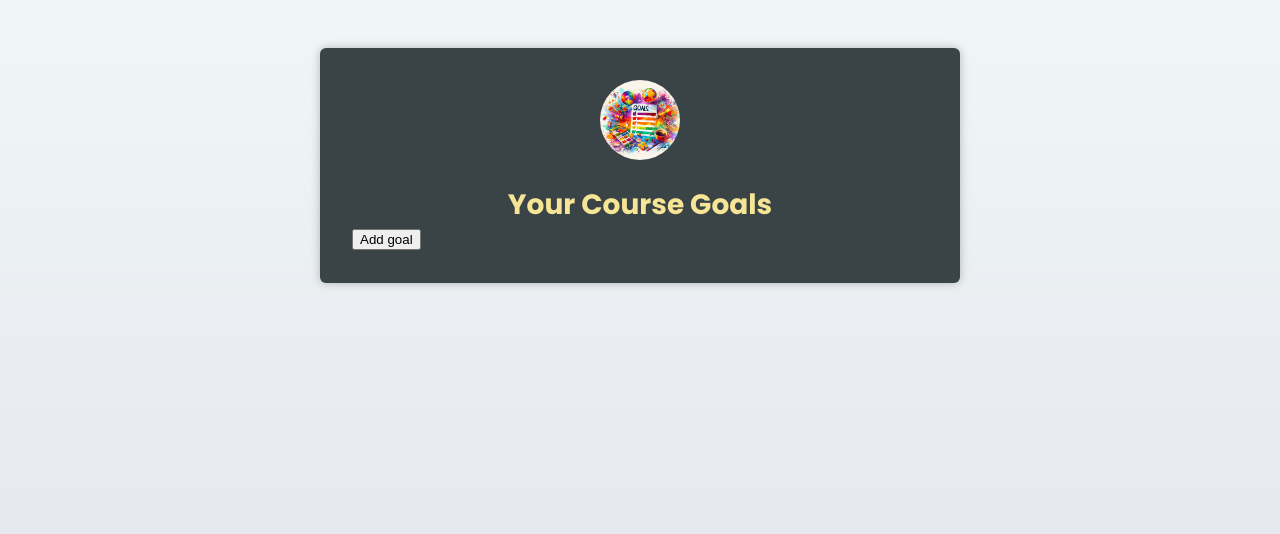
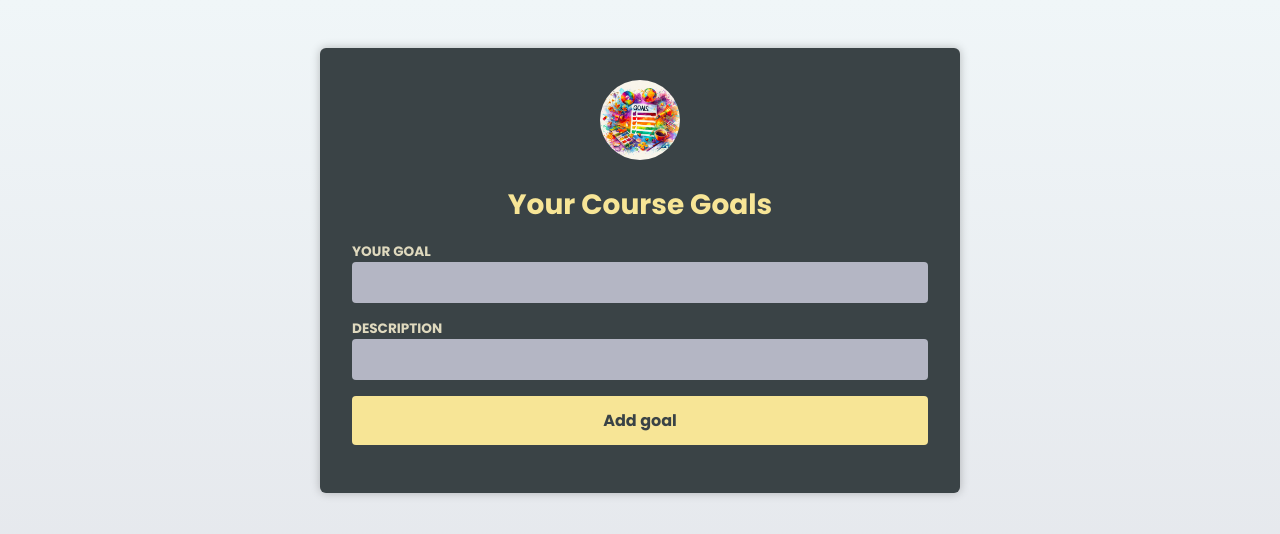
Before and after one commit to sigma390/React-With-Ts, a React (Vite) app in the folder 03 React Essentials/01 Starting Project/: page / in a window 1280 px wide. Shown: the top 534 px of the page. Built offline with nearby package versions, Linux system fonts and the light colour scheme.

Commit message:
added Newgoal Component

```diff
--- a/03 React Essentials/01 Starting Project/src/App.tsx
+++ b/03 React Essentials/01 Starting Project/src/App.tsx
@@ -4,6 +4,7 @@ import goalsImg from './assets/goals.jpg'
 import  {CourseGoal } from './components/CourseGoal';
 import { useState } from "react";
 import CourseGoalList from './components/CourseGoalList';
+import NewGoal from "./components/NewGoal.tsx";
 
 export type Goal = {
     title:string;
@@ -35,7 +36,7 @@ export default function App() {
         <h1>Your Course Goals</h1>
       </Header>
 
-      <button onClick={handleAddGoal}>Add goal</button>
+      <NewGoal/>
       <CourseGoalList goals = {goals} onDeleteGoal={handleDeleteGoal}/>
 
 
--- a/03 React Essentials/01 Starting Project/src/components/NewGoal.tsx
+++ b/03 React Essentials/01 Starting Project/src/components/NewGoal.tsx
@@ -1,12 +1,16 @@
 
-import React from 'react'
+import React, { type FormEvent } from 'react'
 import { Goal } from '../App';
 
 
 
 const NewGoal = () => {
+
+  function handleSubmit(e:FormEvent){
+    e.preventDefault();
+  }
   return (
-    <form >
+    <form onSubmit={handleSubmit} >
       <p>
         <label htmlFor='goal'>
           Your Goal
@@ -22,7 +26,9 @@ const NewGoal = () => {
 
       </p>
 
-
+      <p>
+        <button>Add goal</button>
+      </p>
 
     </form>
   )
```
